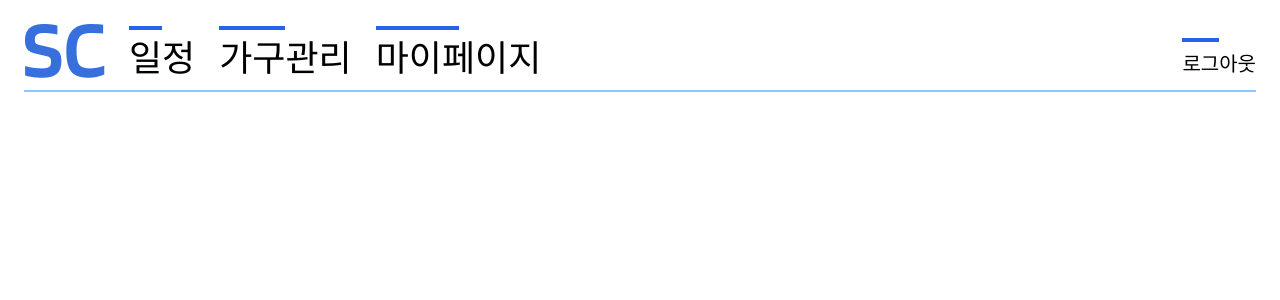
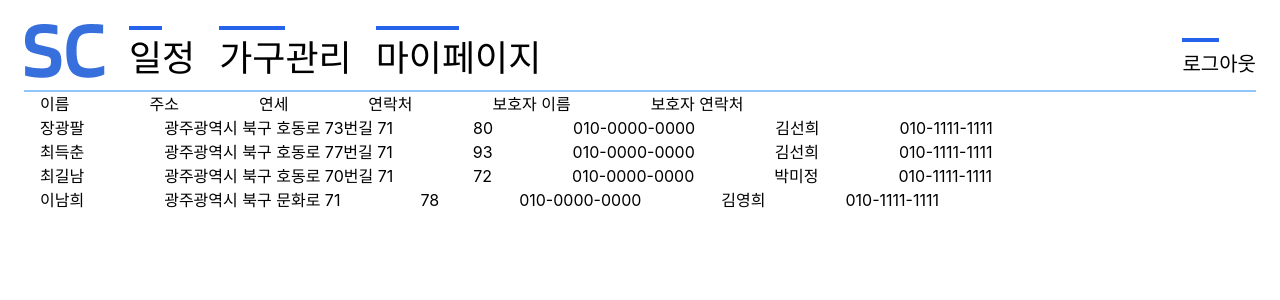
Before and after one commit to 2yunseong/Silver-Connect, a React (Create React App) app: page /household in a window 1280 px wide. Before the commit this address had no page. Shown: the top 300 px of the page. Built offline with nearby package versions, Linux system fonts and the light colour scheme; a small style sheet from the web is missing.

Commit message:
feat(householdList): 라우트 설정

```diff
--- a/src/App.js
+++ b/src/App.js
@@ -1,14 +1,16 @@
 import { Route, BrowserRouter, Routes } from 'react-router-dom';
 import Navbar from './Navbar/Navbar';
 import Homepage from './Homepage/Homepage';
+import List from './HouseHolds/List';
 
 function App() {
   return (
     <BrowserRouter>
       <Navbar />
       <Routes>
-        <Route path="/" element={<Homepage />} />
-        <Route path="/homepage" element={<Homepage />} />
+        <Route path='/' element={<Homepage />} />
+        <Route path='/homepage' element={<Homepage />} />
+        <Route path='/household' element={<List />} />
       </Routes>
     </BrowserRouter>
   );
--- a/src/HouseHolds/List.js
+++ b/src/HouseHolds/List.js
@@ -1,3 +1,5 @@
+import Select from './Select';
+
 const dummyLists = [
   {
     name: '장광팔',
@@ -36,22 +38,22 @@ const dummyLists = [
 const List = () => {
   return (
     <div className='household-list'>
-      <header className='list-header'>
-        <div>이름</div>
-        <div>주소</div>
-        <div>연세</div>
-        <div>연락처</div>
-        <div>보호자이름</div>
-        <div>보호자 연락처</div>
+      <header className='list-header flex flex-row'>
+        <div className='px-10'>이름</div>
+        <div className='px-10'>주소</div>
+        <div className='px-10'>연세</div>
+        <div className='px-10'>연락처</div>
+        <div className='px-10'>보호자 이름</div>
+        <div className='px-10'>보호자 연락처</div>
       </header>
       {dummyLists.map((household) => (
-        <div>
-          <div>{household.name}</div>
-          <div>{household.address}</div>
-          <div>{household.age}</div>
-          <div>{household.phone}</div>
-          <div>{household.supporter}</div>
-          <div>{household.supporterPhone}</div>
+        <div className='flex flex-row'>
+          <div className='px-10'>{household.name}</div>
+          <div className='px-10'>{household.address}</div>
+          <div className='px-10'>{household.age}</div>
+          <div className='px-10'>{household.phone}</div>
+          <div className='px-10'>{household.supporter}</div>
+          <div className='px-10'>{household.supporterPhone}</div>
         </div>
       ))}
     </div>
```
